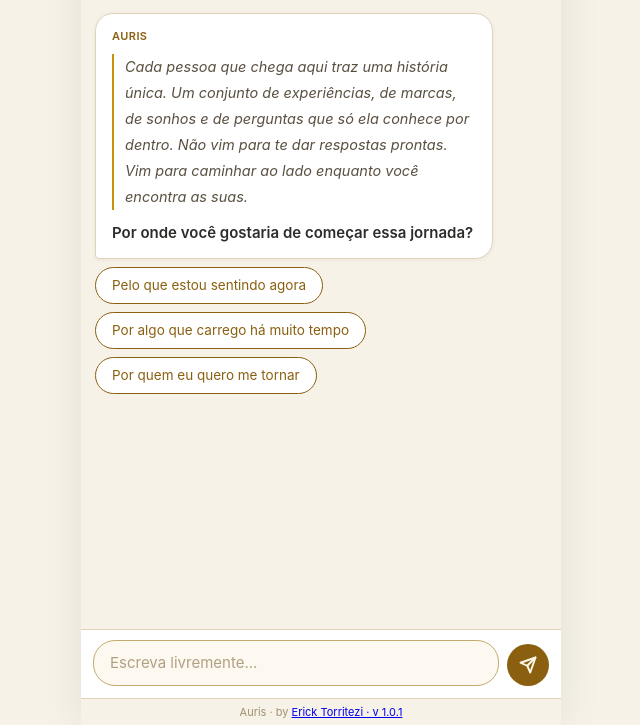
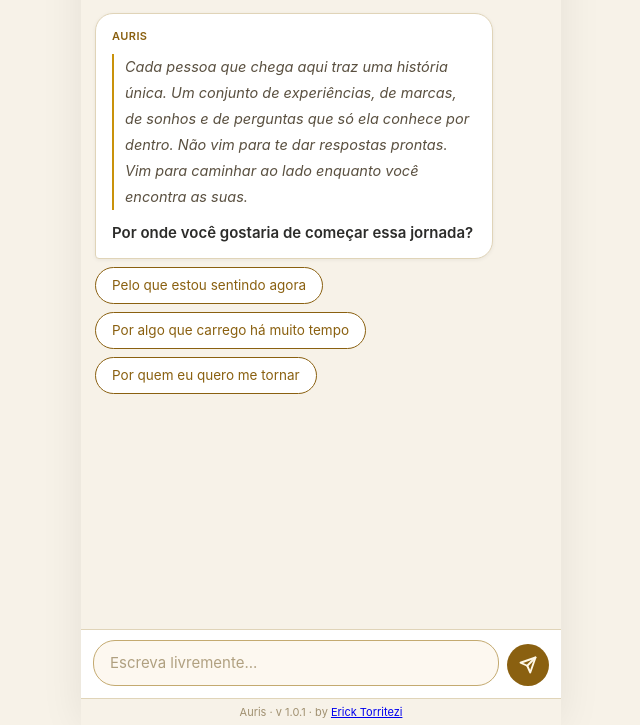
Before and after one commit to ericktorritezi-auris/auris, a website: page public/index.html in a window 1280 px wide. Shown: the part 75-800 px from the top of the page, without its empty margins (319-959 px from the left). Drawn offline with Linux system fonts and the light colour scheme.

Commit message:
Update index.html

```diff
--- a/public/index.html
+++ b/public/index.html
@@ -280,7 +280,7 @@
     </button>
   </div>
 
-  <div id="footer">Auris · by <a href="https://linktr.ee/ericktorritezi" target="_blank">Erick Torritezi</href> · v 1.0.1</div>
+  <div id="footer">Auris · v 1.0.1 · by <a href="https://linktr.ee/ericktorritezi" target="_blank">Erick Torritezi</href></div>
 </div>
 
 <script>
```
